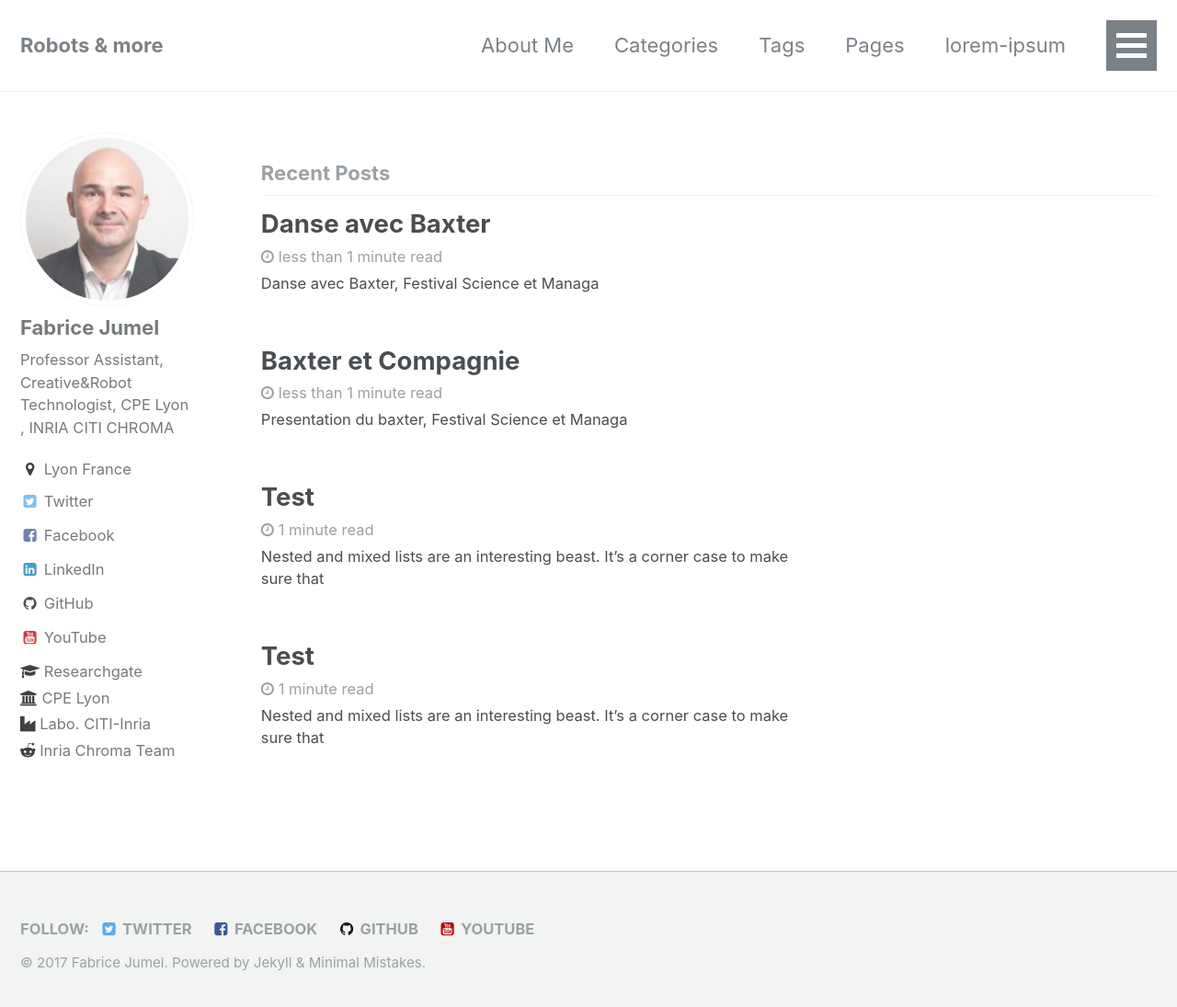
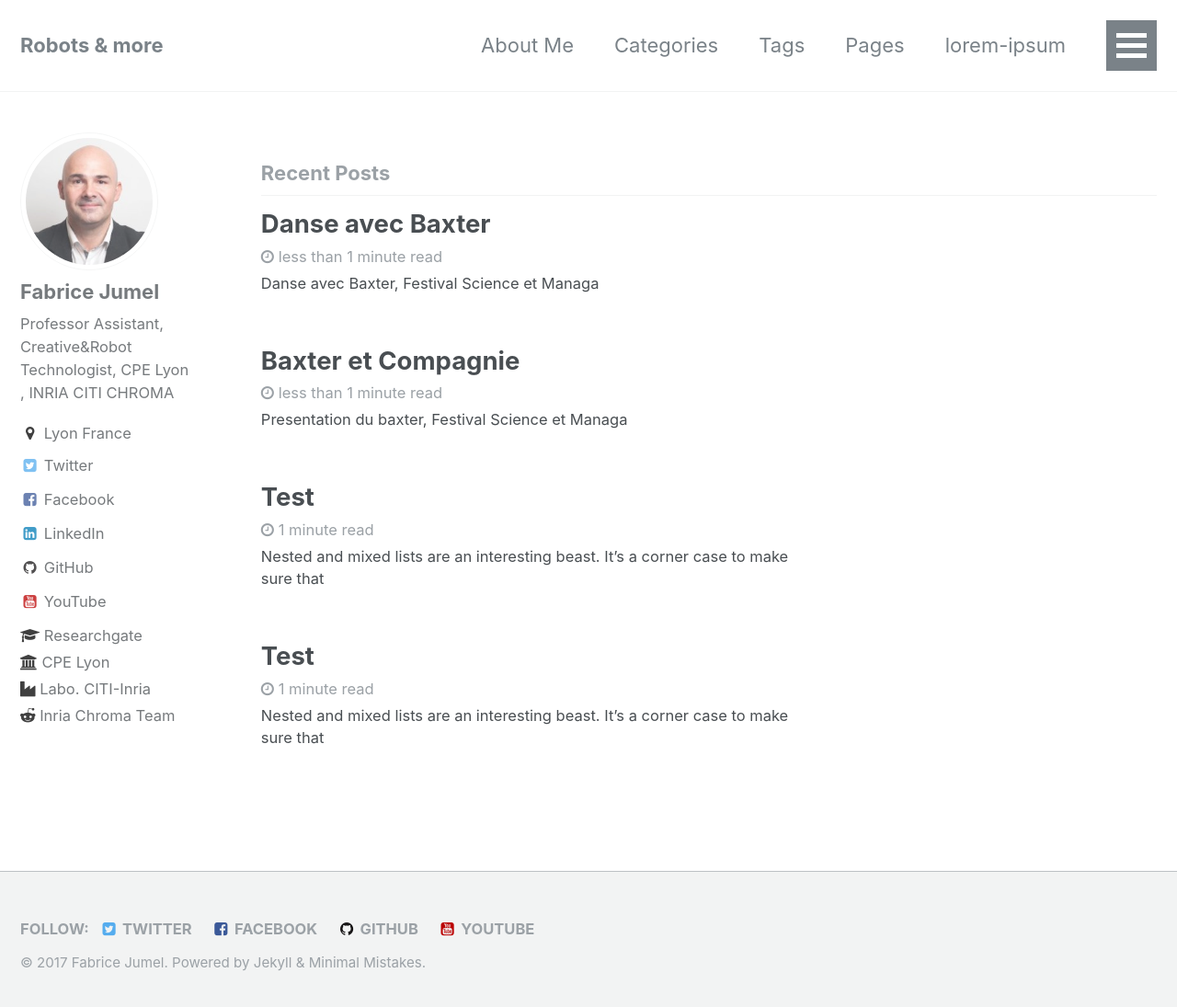
Before and after one commit to fabricejumel/fabricejumel.github.io, a Jekyll site: the page built from index.html, in a window 1280 px wide and 1103 px high. Shown: the top 1095 px of the window at 92% size. Built offline with Jekyll 4.4.1, drawn with Linux system fonts in a browser that asks for light colours; the list of posts is cut into pages by our own code.

Commit message:
Update _sidebar.scss

```diff
--- a/_sass/minimal-mistakes/_sidebar.scss
+++ b/_sass/minimal-mistakes/_sidebar.scss
@@ -77,7 +77,7 @@
   }
 
   img {
-    max-width: 200px;
+    max-width: 150px;
     border-radius: 50%;
 
     @include breakpoint($large) {
```
